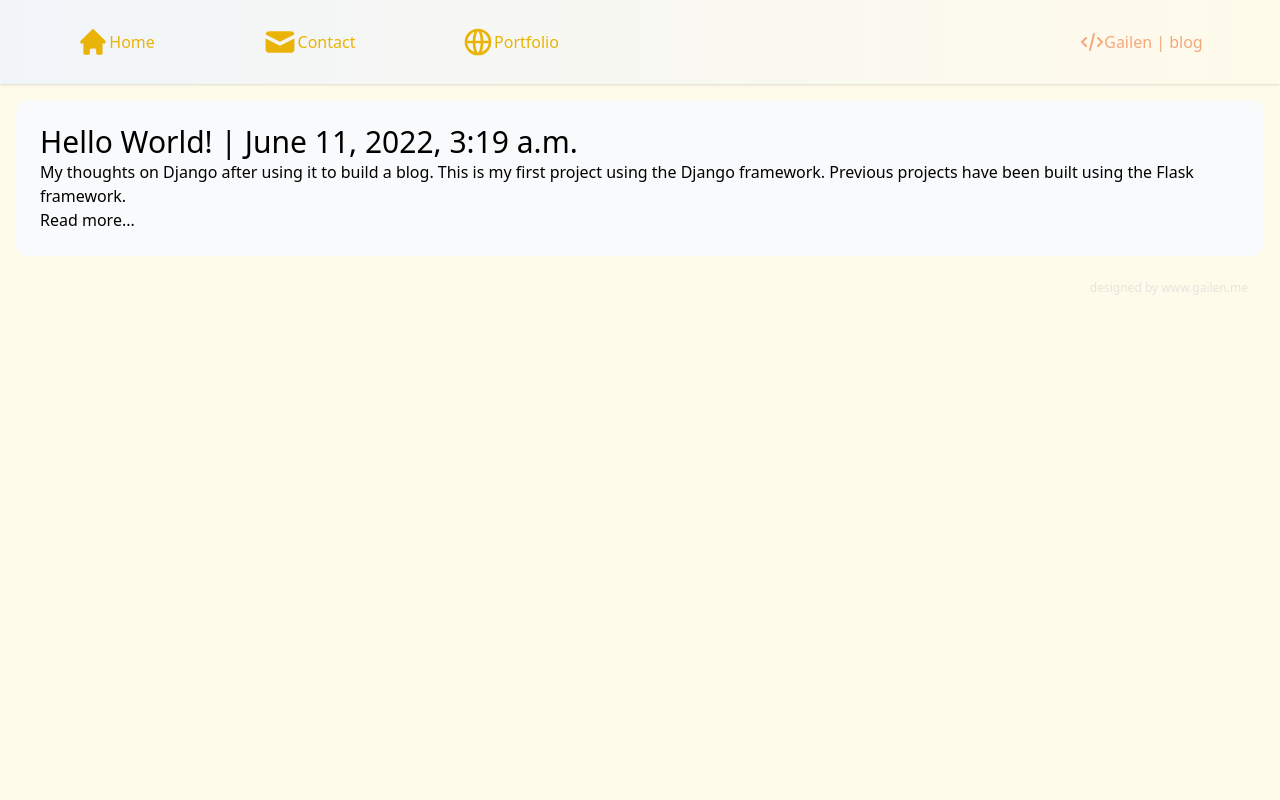
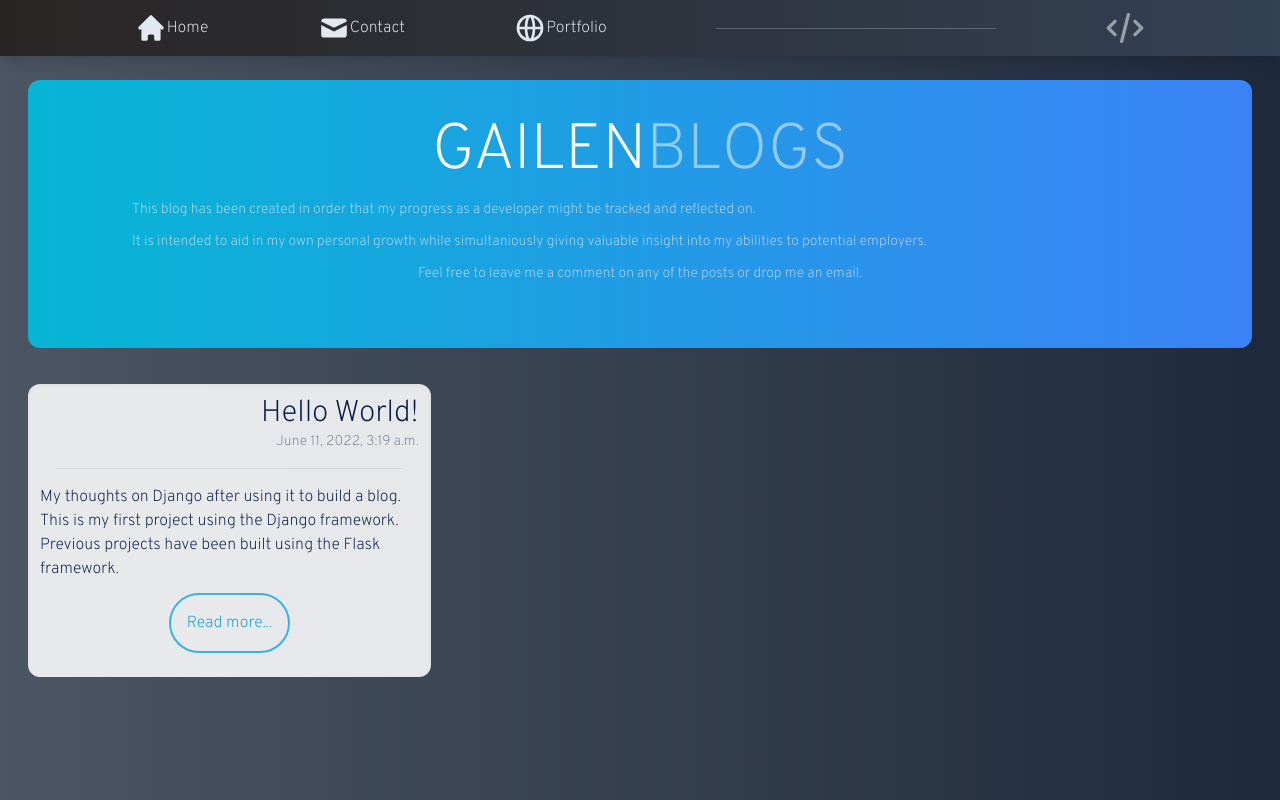
Before and after one commit to iamgillespie/gailenblog, a Django app: page / in a window 1280 px wide. Run offline with Django 4.2, Linux system fonts and the light colour scheme; data comes from the database, SQL or seed files in the repository; both versions use the stored data as it was after the commit; style sheets or scripts are compiled from the project's sources; some libraries are stand-ins or nearby versions.

Commit message:
sass bg fix

```diff
--- a/gailenblog/settings.py
+++ b/gailenblog/settings.py
@@ -116,7 +116,7 @@ USE_TZ = True
 # Static files (CSS, JavaScript, Images)
 # https://docs.djangoproject.com/en/4.0/howto/static-files/
 
-STATIC_URL = 'static/'
+STATIC_URL = '/static/'
 
 # Default primary key field type
 # https://docs.djangoproject.com/en/4.0/ref/settings/#default-auto-field
--- a/gailenblog/urls.py
+++ b/gailenblog/urls.py
@@ -16,6 +16,7 @@ Including another URLconf
 from django.contrib import admin
 from django.urls import path
 from post import views
+from django.contrib.staticfiles.urls import staticfiles_urlpatterns
 
 urlpatterns = [
     path('admin/', admin.site.urls),
--- a/post/admin.py
+++ b/post/admin.py
@@ -1,6 +1,7 @@
 from django.contrib import admin
 
-from .models import Post, Category
+from .models import Post, Category, Comment
 # Register your models here.
 admin.site.register(Category)
 admin.site.register(Post)
+admin.site.register(Comment)
--- a/post/models.py
+++ b/post/models.py
@@ -10,7 +10,7 @@ class Post(models.Model):
     category = models.ForeignKey(Category, related_name='posts', on_delete = models.CASCADE)
     title = models.CharField(max_length=255)
     slug = models.SlugField(max_length=255)
-    intro = models.TextField()
+    intro = models.TextField(max_length=280) #twitter character limit to keep the intro short.
     body = models.TextField()
     created_at = models.DateTimeField(auto_now_add = True)
 
--- /dev/null
+++ b/post/static/css/style.scss
@@ -0,0 +1,36 @@
+@import url('https://fonts.googleapis.com/css2?family=Overpass:wght@100;200;500&display=swap');
+
+body {
+    font-family: 'Overpass', sans-serif;
+    font-weight: 200;
+    min-height: 100vh;
+}
+
+div#banner {
+    text-align: center;
+}
+
+#gailenDevs {
+    font-size: 5vw;
+}
+
+svg:hover {
+    filter: drop-shadow(1px 0 3px #00000070);
+}
+
+nav {
+    z-index: 1;
+}
+
+article#post {
+    opacity: .9;
+    color: rgb(0, 25, 71);
+    top: 0;
+    bottom: 0;
+}
+
+article#post:hover {
+    opacity: 1;
+    color: rgb(0, 0, 0);
+    transition: ease-in .4s;
+}
--- a/post/templates/post/blog.html
+++ b/post/templates/post/blog.html
@@ -1,25 +1,28 @@
 <!DOCTYPE html>
 <html lang="en">
+
 <head>
     <meta charset="UTF-8">
     <meta http-equiv="X-UA-Compatible" content="IE=edge">
     <meta name="viewport" content="width=device-width, initial-scale=1.0">
     <script src="https://cdn.tailwindcss.com"></script>
 
-    <link rel="stylesheet" href="https://fonts.googleapis.com/css2?family=Material+Symbols+Outlined:opsz,wght,FILL,GRAD@48,400,0,0" />
+    <link rel="stylesheet"
+        href="https://fonts.googleapis.com/css2?family=Material+Symbols+Outlined:opsz,wght,FILL,GRAD@48,400,0,0" />
+    <link rel="stylesheet" href="/static/css/style.css">
 
+    <title>Gailen blogs</title>
 
-    <title>Gailen | Blog</title>
 </head>
-<body class="bg-amber-50">
-    <nav class="flex justify-around p-6 text-yellow-500 bg-gradient-to-r from-slate-100 sticky top-0 w-full shadow">
+
+<body class="bg-gradient-to-r from-gray-600 to-slate-800 bg-no-repeat bg-cover">
+    <nav class="flex justify-around py-2 px-20 text-slate-200 bg-gradient-to-r from-stone-800 to-slate-700 sticky top-0 w-full shadow-lg">
         <div class="flex justify-start items-center">
 
-
-
-            <div class="transition ease-in-out delay-50 hover:scale-110"><a href="/">
+            <div class="transition ease-in-out duration-500 hover:grayscale"><a href="/">
                     <svg xmlns="http://www.w3.org/2000/svg" class="h-8 w-8" viewBox="0 0 20 20" fill="currentColor">
-            <path d="M10.707 2.293a1 1 0 00-1.414 0l-7 7a1 1 0 001.414 1.414L4 10.414V17a1 1 0 001 1h2a1 1 0 001-1v-2a1 1 0 011-1h2a1 1 0 011 1v2a1 1 0 001 1h2a1 1 0 001-1v-6.586l.293.293a1 1 0 001.414-1.414l-7-7z" />
+                        <path
+                            d="M10.707 2.293a1 1 0 00-1.414 0l-7 7a1 1 0 001.414 1.414L4 10.414V17a1 1 0 001 1h2a1 1 0 001-1v-2a1 1 0 011-1h2a1 1 0 011 1v2a1 1 0 001 1h2a1 1 0 001-1v-6.586l.293.293a1 1 0 001.414-1.414l-7-7z" />
                     </svg>
             </div>
             <div>
@@ -28,8 +31,8 @@
         </div>
 
         <div class="flex justify-start items-center">
-            <div class="transition ease-in-out delay-50 hover:scale-110"><a href="mailto:gailen.me@outlook.com">
-                <svg xmlns="http://www.w3.org/2000/svg" class="h-9 w-9" viewBox="0 0 20 20" fill="currentColor">
+            <div class="transition ease-in-out duration-500 hover:grayscale"><a href="mailto:gailen.me@outlook.com">
+                    <svg xmlns="http://www.w3.org/2000/svg" class="h-8 w-8" viewBox="0 0 20 20" fill="currentColor">
                         <path d="M2.003 5.884L10 9.882l7.997-3.998A2 2 0 0016 4H4a2 2 0 00-1.997 1.884z" />
                         <path d="M18 8.118l-8 4-8-4V14a2 2 0 002 2h12a2 2 0 002-2V8.118z" />
                     </svg>
@@ -40,36 +43,36 @@
         </div>
 
         <div class="flex justify-start items-center">
-            <div class="transition ease-in-out delay-50 hover:scale-110"><a href="http://gailen.me/" target="_blank">
-                <svg xmlns="http://www.w3.org/2000/svg" class="h-8 w-8" fill="none" viewBox="0 0 24 24" stroke="currentColor" stroke-width="2">
-                    <path stroke-linecap="round" stroke-linejoin="round" d="M21 12a9 9 0 01-9 9m9-9a9 9 0 00-9-9m9 9H3m9 9a9 9 0 01-9-9m9 9c1.657 0 3-4.03 3-9s-1.343-9-3-9m0 18c-1.657 0-3-4.03-3-9s1.343-9 3-9m-9 9a9 9 0 019-9" />
+            <div class="transition ease-in-out duration-500 hover:grayscale"><a href="http://gailen.me/"
+                    target="_blank">
+                    <svg xmlns="http://www.w3.org/2000/svg" class="h-8 w-8" fill="none" viewBox="0 0 24 24"
+                        stroke="currentColor" stroke-width="2">
+                        <path stroke-linecap="round" stroke-linejoin="round"
+                            d="M21 12a9 9 0 01-9 9m9-9a9 9 0 00-9-9m9 9H3m9 9a9 9 0 01-9-9m9 9c1.657 0 3-4.03 3-9s-1.343-9-3-9m0 18c-1.657 0-3-4.03-3-9s1.343-9 3-9m-9 9a9 9 0 019-9" />
                     </svg>
             </div>
             <div>
                 Portfolio</a>
             </div>
         </div>
-        <span class="w-1/4"></span>
-        <div class="flex justify-start items-center text-orange-600 transition ease-in-out delay-50 hover:scale-110 opacity-50"><svg xmlns="http://www.w3.org/2000/svg" class="h-6 w-6" fill="none" viewBox="0 0 24 24" stroke="currentColor" stroke-width="2">
+        <span class="w-1/4 self-center"><hr class="opacity-25"></span>
+        <div class="flex justify-start items-center text-white opacity-50">
+            <svg xmlns="http://www.w3.org/2000/svg" class="h-10 w-10" fill="none" viewBox="0 0 24 24"
+                stroke="currentColor" stroke-width="2">
                 <path stroke-linecap="round" stroke-linejoin="round" d="M10 20l4-16m4 4l4 4-4 4M6 16l-4-4 4-4" />
-          </svg>Gailen | blog</div>
+            </svg>
+        </div>
 
     </nav>
 
-<main class="p-4 grid gap-4 place-content-stretch">
+    <main class="space-y-8 px-6 my-6">
         {% block content %}
 
         {% endblock %}
     </main>
 
-<footer class="py-2 px-8 flex justify-end text-gray-400 text-xs bottom-0 left-0 right-0">
-    <p class="opacity-25">
-     designed by <a href="https://gailen.me/" target="_blank">www.gailen.me</a>
-    </p>
-</footer>
+</body>
 
-
-</body>
 </html>
 
 <!--
--- a/post/templates/post/bloghome.html
+++ b/post/templates/post/bloghome.html
@@ -2,18 +2,53 @@
 
 {% block content %}
 
-<div class="space-y-6">
+
+
+<div id="banner" class="rounded-xl bg-gradient-to-r from-cyan-500 to-blue-500 p-6 m-1 cursor-pointer">
+
+    <h1 id="gailenDevs" class="text-8xl text-white w-full p-4">GAILEN<span class="opacity-50">BLOGS</span></h1>
+    <article class="text-left text-sm text-gray-200 px-20 mb-10 space-y-3">
+        <p class="transition ease-in-and-out duration-200 hover:opacity-100 opacity-75">
+            This blog has been created in order that my progress as a developer might be tracked and reflected on.
+        </p>
+        <p class="transition ease-in-and-out duration-200 hover:opacity-100 opacity-75">
+            It is intended to aid in my own personal growth while simultaniously giving valuable insight into my
+            abilities to potential employers.</p>
+        <p class="transition ease-in-and-out duration-200 hover:opacity-100 opacity-75 text-center">
+            Feel free to leave me a comment on any of the posts or drop me an email.</p>
+    </article>
+
+</div>
+<div class="grid grid-flow-row md:grid-cols-2 xl:grid-cols-3">
     {% for post in posts %}
-    <a href="{% url 'post_detail' post.slug %}">
-        <article class="p-6 bg-gray-50 rounded-xl transition ease-in-and-out hover:shadow">
-            <h2 class="text-3xl">
-                {{post.title}} | {{post.created_at}}
-            </h2>
+<div class="p-1">
+    <article id="post" class="p-3 bg-gray-50 rounded-xl shadow-inner cursor-pointer">
+
+            <div class="text-right">
+                <h2 class="text-3xl">
+                    {{post.title}}
+                </h2>
+                <p class="text-sm opacity-50">
+                    {{post.created_at}}
+                </p>
+            </div>
+
+            <hr class="m-4 text-center">
+
             <p>{{post.intro}}</p>
-            <p>Read more...</p>
-        </article>
-    </a>
+            <div class="py-3 flex justify-center">
+            <a href="{% url 'post_detail' post.slug %}" class="rounded-full border-solid border-2 border-sky-400 text-sky-500 p-4 transition ease-in-and-out hover:shadow-lg">
+            Read more...</a>
+            </div>
+
+
+    </article>
+</div>
     {% endfor %}
 </div>
 
+
+
+
+
 {% endblock %}
```
Also changed, not shown: post/templates/post/detail.html (+12 -16 lines), db.sqlite3, post/migrations/0003_alter_post_intro.py (added), 1 other file. Lines whose indentation alone changed are shown as unchanged.
